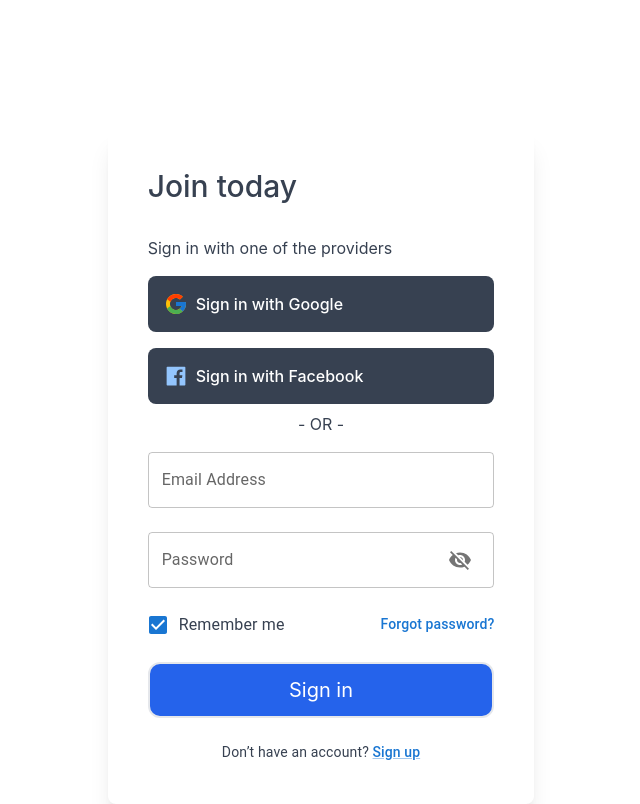
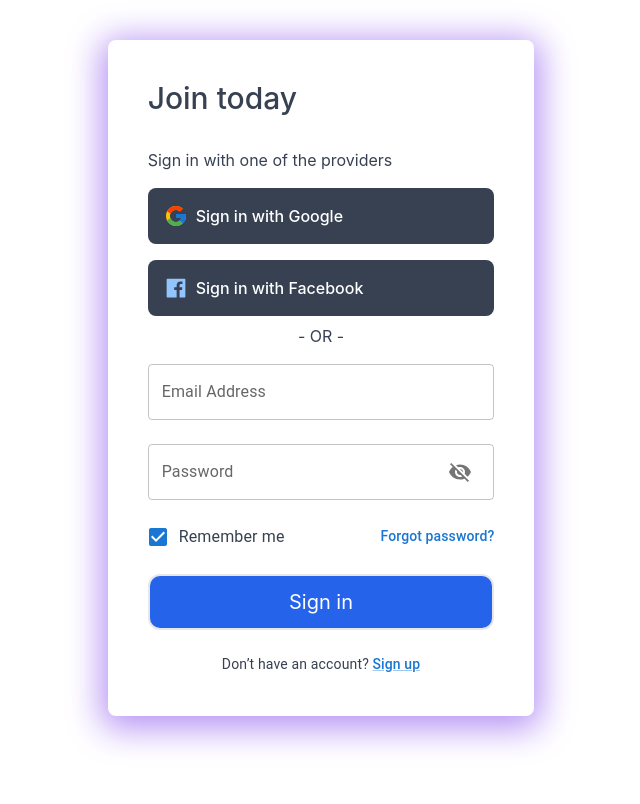
Before and after one commit to adilet-nasirov/hotellirium, a Next.js app: page /auth/login in a window 1280 px wide. Shown: the whole page, without its empty margins (319-959 px from the left). Built offline with nearby package versions, Linux system fonts and the light colour scheme; no server answers; what @badrap/bar-of-progress would draw is missing.

Commit message:
fixed bugs relate &apos;

```diff
--- a/components/Banner.jsx
+++ b/components/Banner.jsx
@@ -11,7 +11,7 @@ const Banner = () => {
       <div className="absolute top-1/2 w-full text-center">
         <p className="text-sm sm:text-lg">Not sure where to go? Perfect.</p>
         <button className="text-purple-500 bg-white px-10 py-4 rounded-full shadow-md font-bold my-3 hover:shadow-xl active:scale-90 transition duration-150">
-          I'm flexible
+          I&apos;m flexible
         </button>
       </div>
     </div>
--- a/pages/auth/login/index.js
+++ b/pages/auth/login/index.js
@@ -57,8 +57,8 @@ export default function Login() {
   }, [user]);
 
   return (
-    <main className="flex justify-center items-center">
-      <div className="shadow-xl mt-32 p-10 text-gray-700 rounded-lg md:w-1/3 w-96  ">
+    <main className="flex justify-center">
+      <div className="shadow-[0px_6px_34px_7px_#b794f4] mt-10 p-10 text-gray-700 rounded-lg md:w-1/3 w-96  ">
         <h2 className="text-3xl font-medium">Join today</h2>
         <div className="py-4">
           <h3 className="py-4">Sign in with one of the providers</h3>
--- a/pages/auth/signup/index.js
+++ b/pages/auth/signup/index.js
@@ -58,8 +58,8 @@ export default function Signup() {
   }, [user]);
 
   return (
-    <main className="flex justify-center items-center">
-      <div className="shadow-xl mt-32 p-10 text-gray-700 rounded-lg  md:w-1/3 w-96 ">
+    <main className="flex justify-center">
+      <div className="shadow-[0px_6px_34px_5px_#9ae6b4] mt-10 p-10 text-gray-700 rounded-lg  md:w-1/3 w-96 ">
         <h2 className="text-3xl font-medium">Join today</h2>
         <div className="py-4">
           <h3 className="py-4">Sign in with one of the providers</h3>
--- a/pages/search/index.jsx
+++ b/pages/search/index.jsx
@@ -7,7 +7,7 @@ import axios from "axios";
 import InfoCard from "../../components/InfoCard";
 import { DataContext } from "../../lib/DataContext";
 
-function search() {
+function Search() {
   const [state, dispatch] = useContext(DataContext);
   const { data, user } = state;
   const router = useRouter();
```
